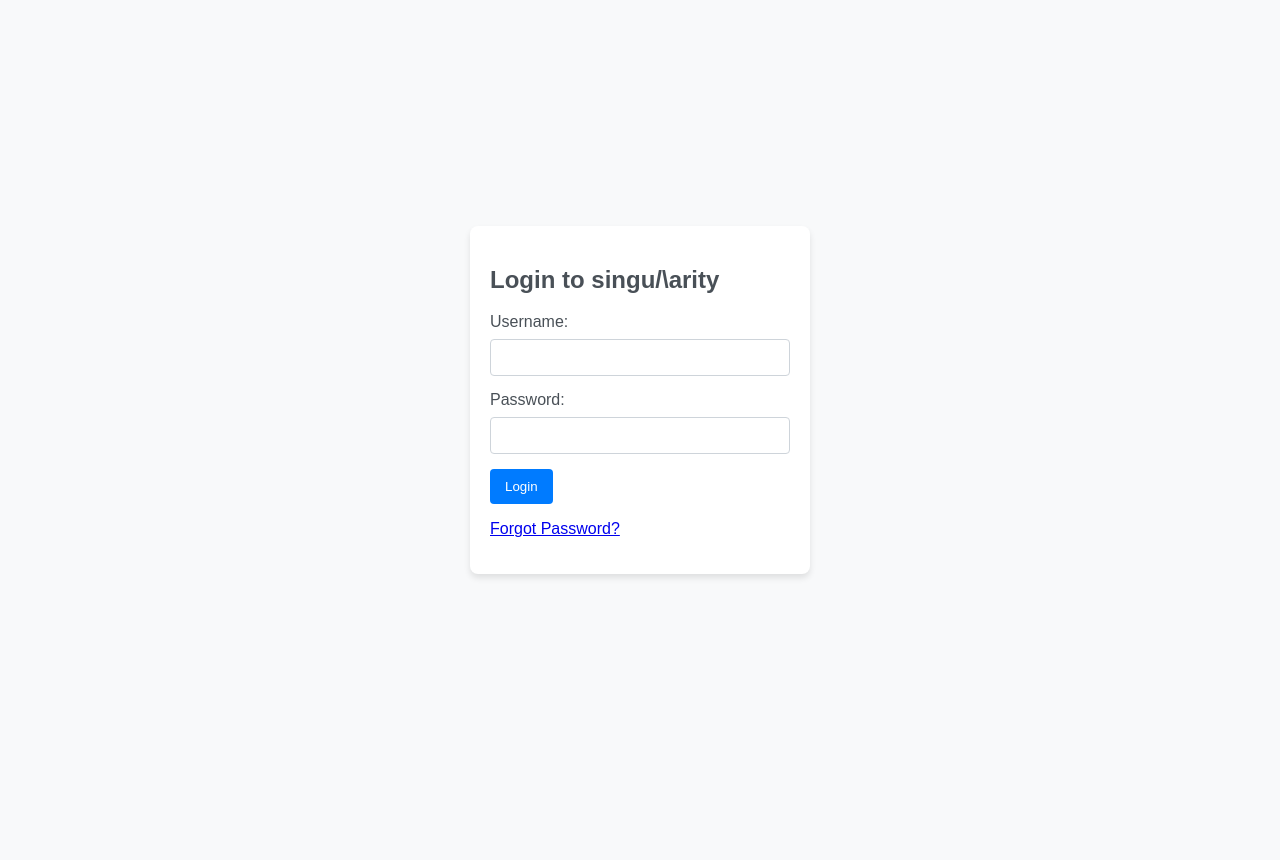
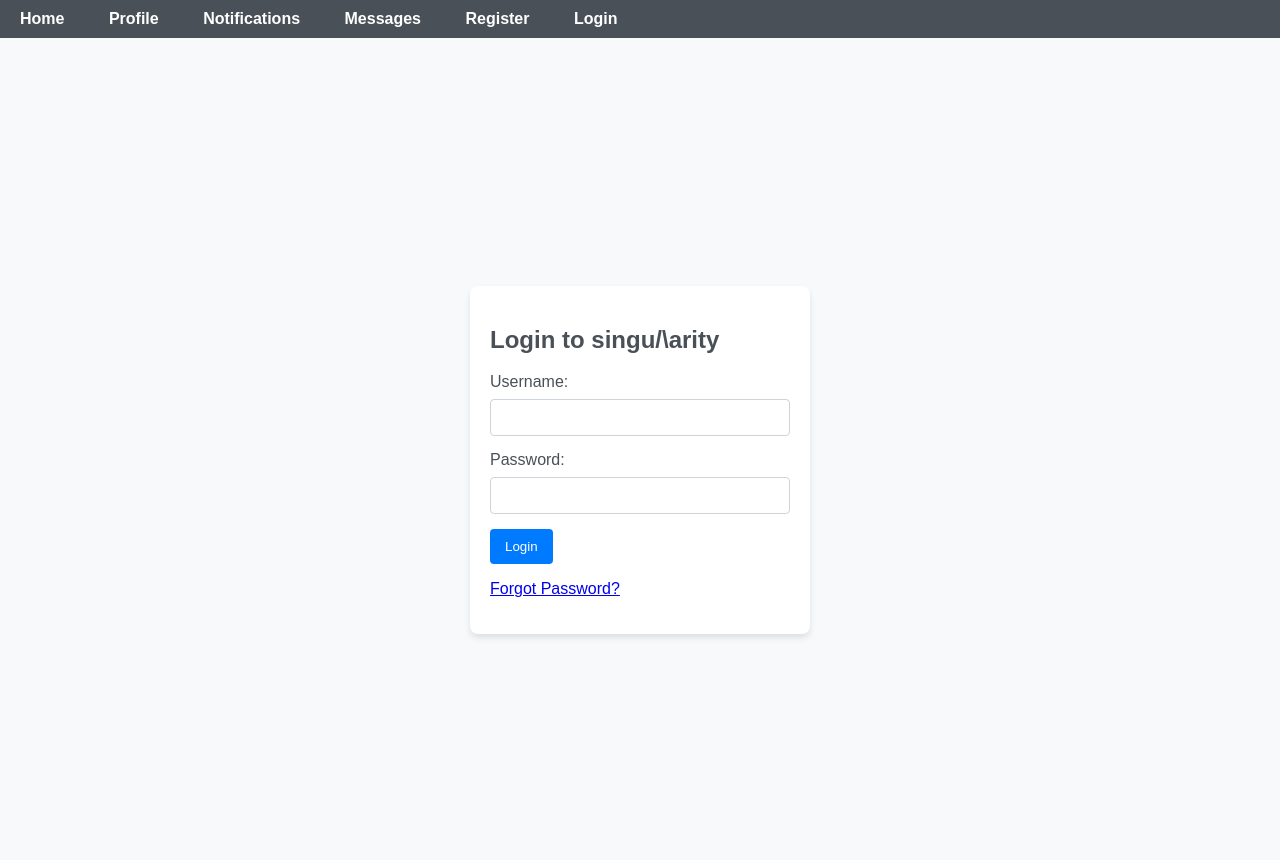
Before and after one commit to komron01/Singu1arity, a Flask app: page /login in a window 1280 px wide. Before the commit the page ends 578 px from the top, so only its background shows below. Run offline with Flask 3, Linux system fonts and the light colour scheme; some libraries are stand-ins or nearby versions.

Commit message:
v2.1
tried to add navbar for each page

```diff
--- /dev/null
+++ b/static/navbar.css
@@ -0,0 +1,25 @@
+/* navbar.css */
+
+body {
+    margin-top: 60px; /* Adjust the margin-top value based on your navbar height */
+}
+
+nav {
+    background-color: #495057;
+    padding: 10px;
+    position: fixed;
+    top: 0;
+    width: 100%;
+}
+
+nav a {
+    color: #ffffff;
+    text-decoration: none;
+    padding: 10px;
+    margin: 0 10px;
+    font-weight: bold;
+}
+
+nav a:hover {
+    background-color: #495057;
+}
--- a/templates/index.html
+++ b/templates/index.html
@@ -10,14 +10,15 @@
 
 <body>
     <!-- Navigation Bar -->
-    <nav>
+    <!-- <nav>
         <a href="#">Home</a>
         <a href="#">Profile</a>
         <a href="#">Notifications</a>
         <a href="#">Messages</a>
         <a href="/registration" class="register-button">Register</a>
         <a href="/login" class="login-button">Login</a>
-    </nav>
+    </nav> -->
+    {% include 'navbar.html' %}
 
     <!-- Header -->
     <header>
--- a/templates/login.html
+++ b/templates/login.html
@@ -6,11 +6,12 @@
 <head>
     <meta charset="UTF-8">
     <meta name="viewport" content="width=device-width, initial-scale=1.0">
-    <title>Login to singu/\arity</title>
+    <title>Login to Singularity</title>
     <link rel="stylesheet" href="/static/login.css">
 </head>
 
 <body>
+    {% include 'navbar.html' %}
     <form action="/login" method="POST" class="login-form">
         <h2>Login to singu/\arity</h2>
 
--- /dev/null
+++ b/templates/navbar.html
@@ -0,0 +1,23 @@
+<!-- navbar.html -->
+
+<!DOCTYPE html>
+<html lang="en">
+
+<head>
+    <meta charset="UTF-8">
+    <meta name="viewport" content="width=device-width, initial-scale=1.0">
+    <link rel="stylesheet" href="/static/navbar.css">
+</head>
+
+<body>
+    <nav>
+        <a href="#">Home</a>
+        <a href="#">Profile</a>
+        <a href="#">Notifications</a>
+        <a href="#">Messages</a>
+        <a href="/registration" class="register-button">Register</a>
+        <a href="/login" class="login-button">Login</a>
+    </nav>
+</body>
+
+</html>
--- a/templates/registration.html
+++ b/templates/registration.html
@@ -11,6 +11,8 @@
 </head>
 
 <body>
+    {% include 'navbar.html' %}
+
     <form action="/registration" method="POST" class="registration-form">
         <h2>Join singu/\arity</h2>
 
```
Also changed, not shown: 1 other file.
